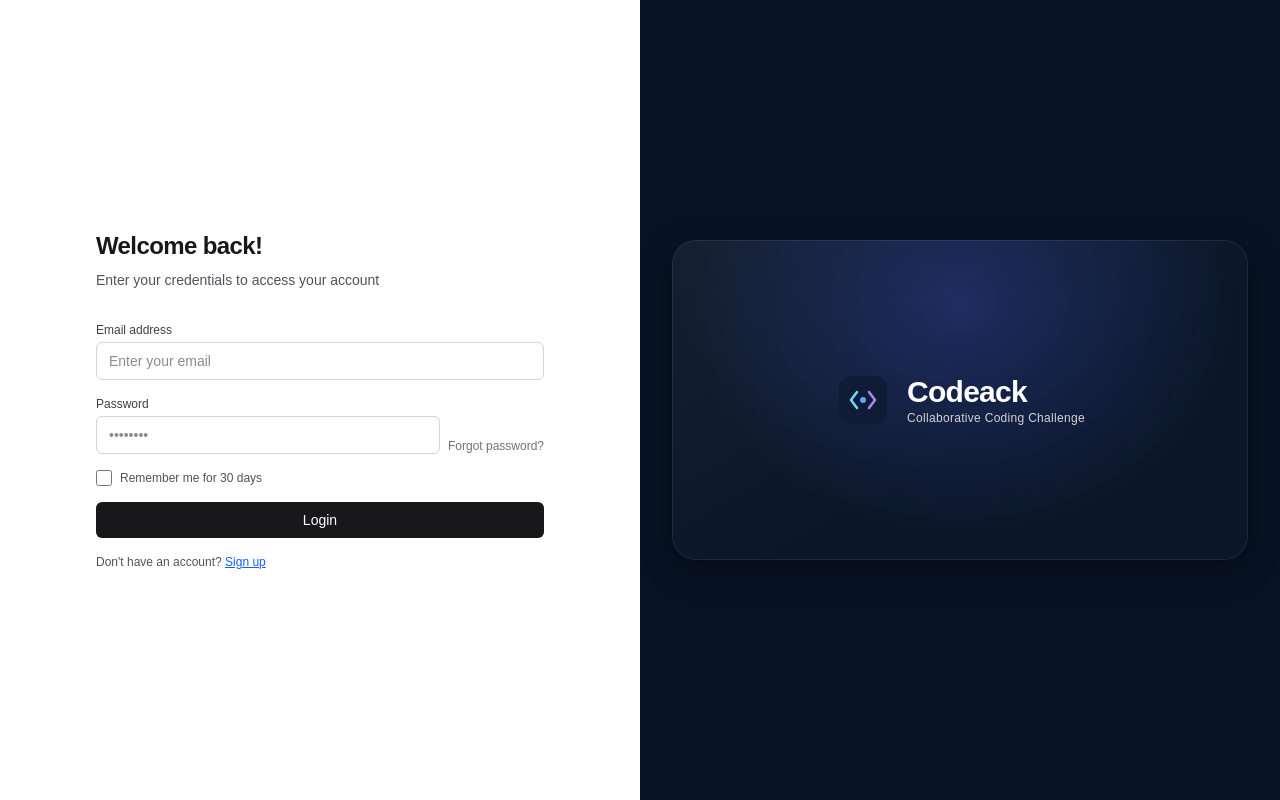
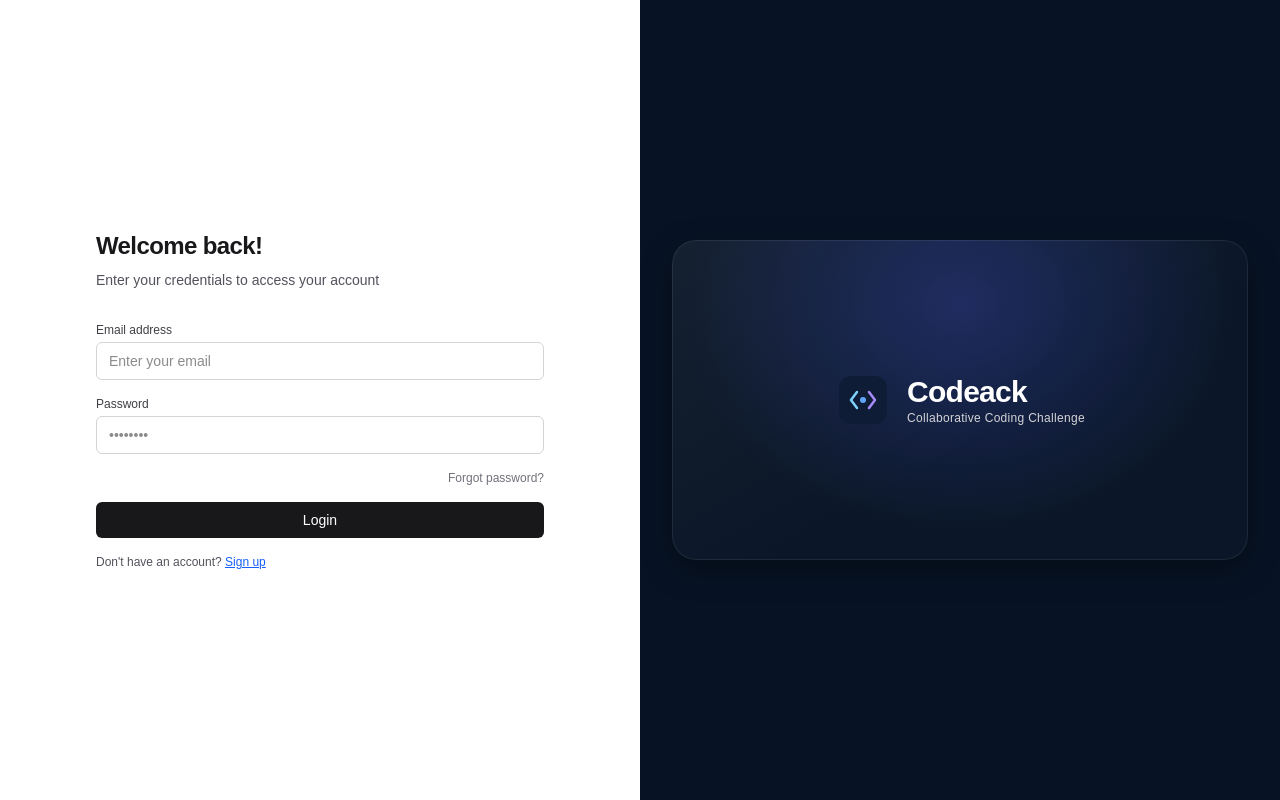
Before and after one commit to AhmedNasir7/Codeack-SDA_Project, a Next.js app in the folder frontend/: page /login in a window 1280 px wide. Built offline with nearby package versions, Linux system fonts and the light colour scheme.

Commit message:
chore: updated

```diff
--- a/frontend/src/app/login/page.tsx
+++ b/frontend/src/app/login/page.tsx
@@ -52,24 +52,15 @@ export default function LoginPage() {
                   className="w-full rounded-md border border-zinc-300 px-3 py-2 text-sm outline-none focus:ring-2 focus:ring-zinc-900/20"
                 />
               </div>
+            </div>
+
+            <div className="flex items-end justify-end">
               <a
                 href="#"
                 className="text-xs text-zinc-500 hover:text-zinc-700 ml-2 whitespace-nowrap"
               >
                 Forgot password?
               </a>
-            </div>
-
-            <div className="flex items-center">
-              <input
-                id="remember"
-                name="remember"
-                type="checkbox"
-                className="h-4 w-4 rounded border border-zinc-300"
-              />
-              <label htmlFor="remember" className="ml-2 text-xs text-zinc-600">
-                Remember me for 30 days
-              </label>
             </div>
 
             <button
```
